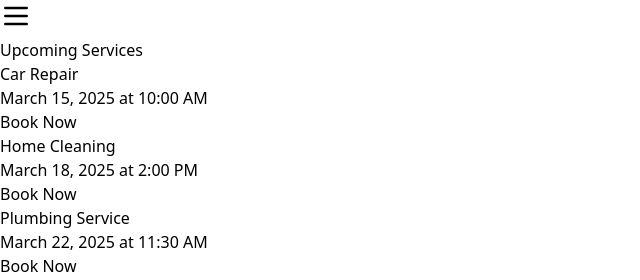
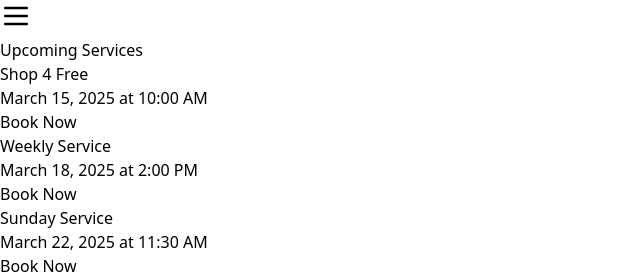
Before and after one commit to happylove32c/GICLH, a React (Vite) app: page /services in a window 1280 px wide. Shown: the part 324-604 px from the top of the page, without its empty margins (0-640 px from the left). Built offline with nearby package versions, Linux system fonts and the light colour scheme.

Commit message:
done:error

```diff
--- a/src/pages/Services.jsx
+++ b/src/pages/Services.jsx
@@ -1,14 +1,14 @@
 import React from "react";
 
 const services = [
-  { id: 1, name: "Car Repair", date: "March 15, 2025", time: "10:00 AM" },
-  { id: 2, name: "Home Cleaning", date: "March 18, 2025", time: "2:00 PM" },
-  { id: 3, name: "Plumbing Service", date: "March 22, 2025", time: "11:30 AM" },
+  { id: 1, name: "Shop 4 Free", date: "March 15, 2025", time: "10:00 AM" },
+  { id: 2, name: "Weekly Service", date: "March 18, 2025", time: "2:00 PM" },
+  { id: 3, name: "Sunday Service", date: "March 22, 2025", time: "11:30 AM" },
 ];
 
 const Services = () => {
   return (
-    <div className="min-h-screen bg-gray-100 py-10">
+    <div className="min-h-screen p-4 bg-gray-100 ">
       <div className="max-w-4xl mx-auto bg-white p-6 rounded-lg shadow-md">
         <h2 className="text-2xl font-bold mb-4 text-gray-800">Upcoming Services</h2>
         <ul>
```
